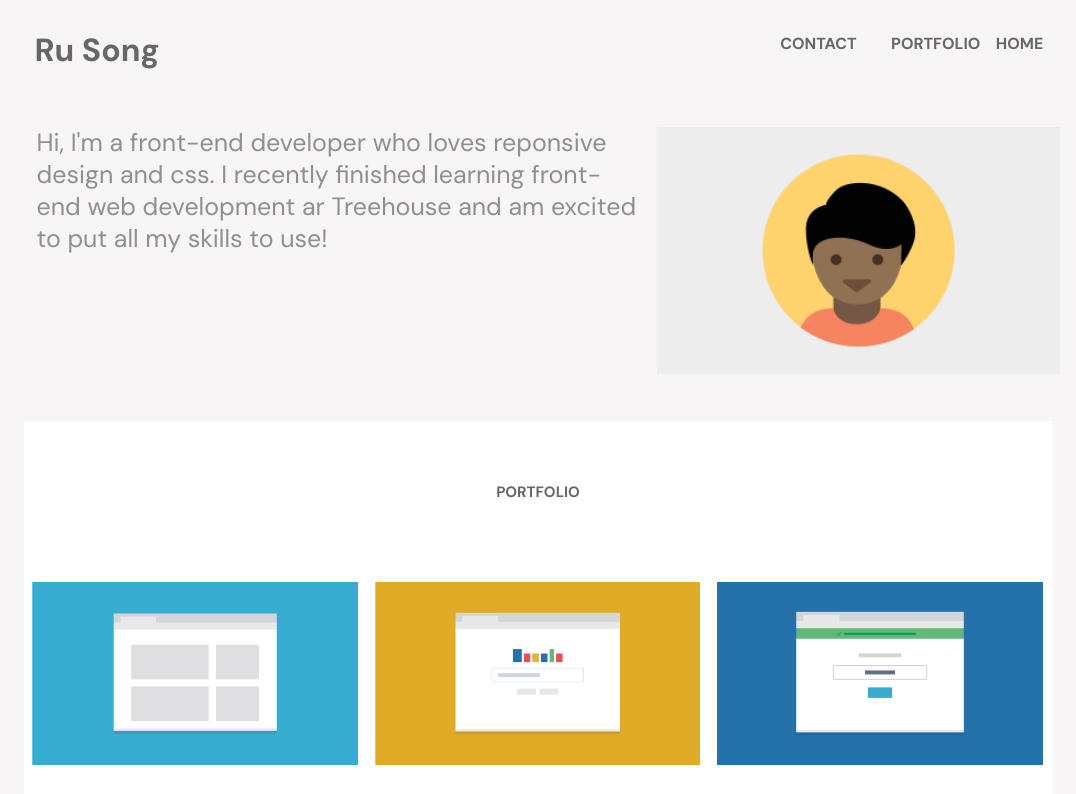
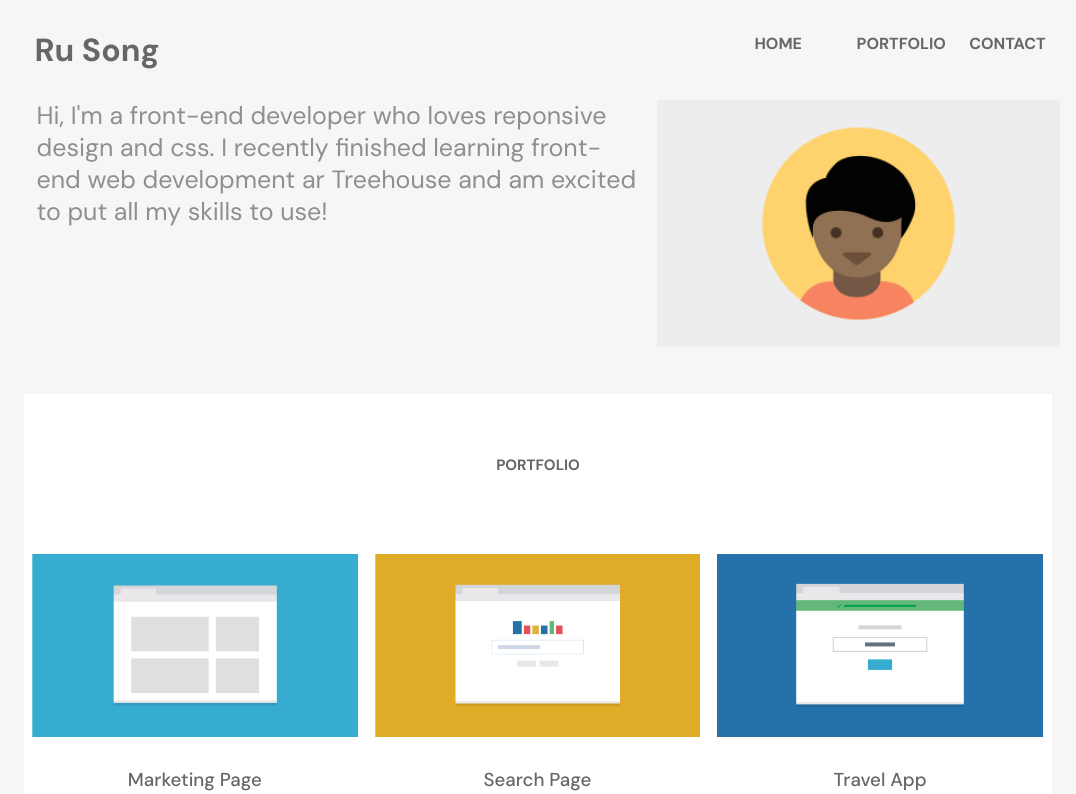
Before and after one commit to RuSong-515/tech-degree-project-2, a plain HTML site: page index.html in a window 1280 px wide. Shown: the top 794 px of the page, without its empty margins (102-1178 px from the left). Drawn offline with Linux system fonts and the light colour scheme.

Commit message:
updating navbar

```diff
--- a/css/style.css
+++ b/css/style.css
@@ -304,15 +304,25 @@ footer ul {
 
   }
 
-  header ul {
-    display: flex;
-    flex-direction: row-reverse;
+  nav {
+    display: float;
   }
 
-  header li {
-    display: block;
-    padding: 20px 5px;
-    margin: 0 10px;
+  #navbar a {
+    width: 20%;
+  }
+
+  nav ul {
+    float: right;
+    margin: 0;
+    padding: 0;
+    list-style: none;
+    margin-top: 20px;
+  }
+
+  nav li {
+    display: inline-block;
+    margin-left: 40px;
   }
 
   h1 {
@@ -321,5 +331,6 @@ footer ul {
 
   .info {
     margin-top: 1.5rem;
+    clear: both;
   }
 }
```
Also changed, not shown: 1 other file.
